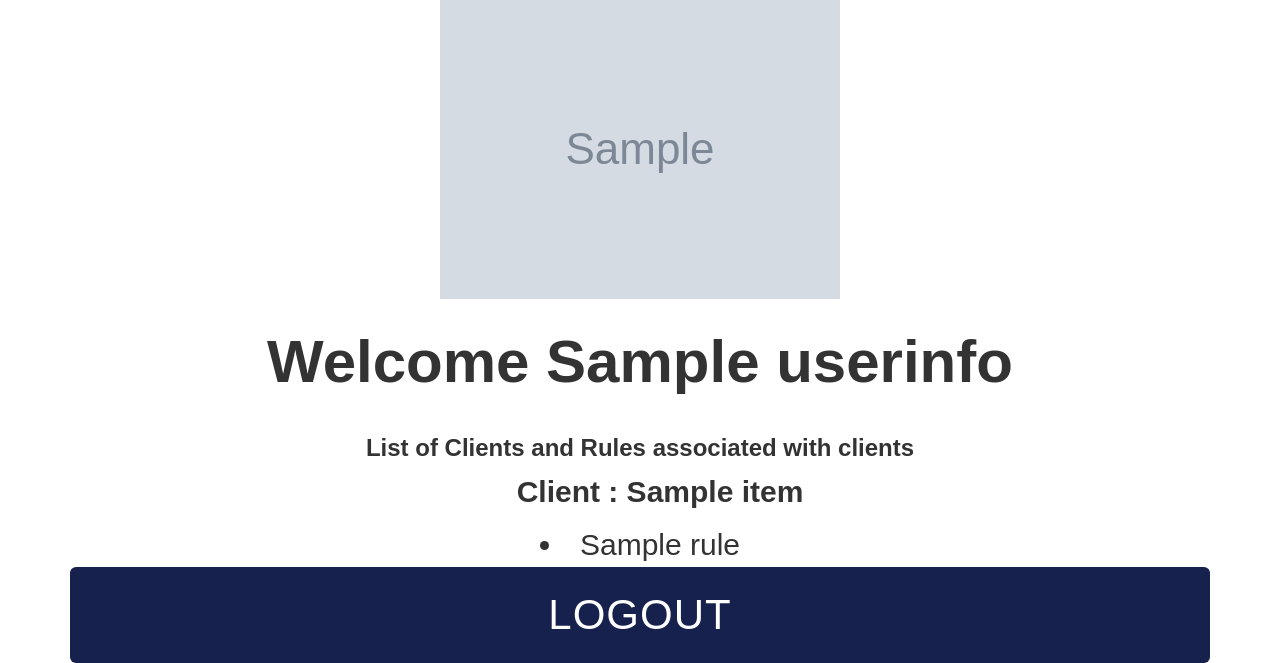
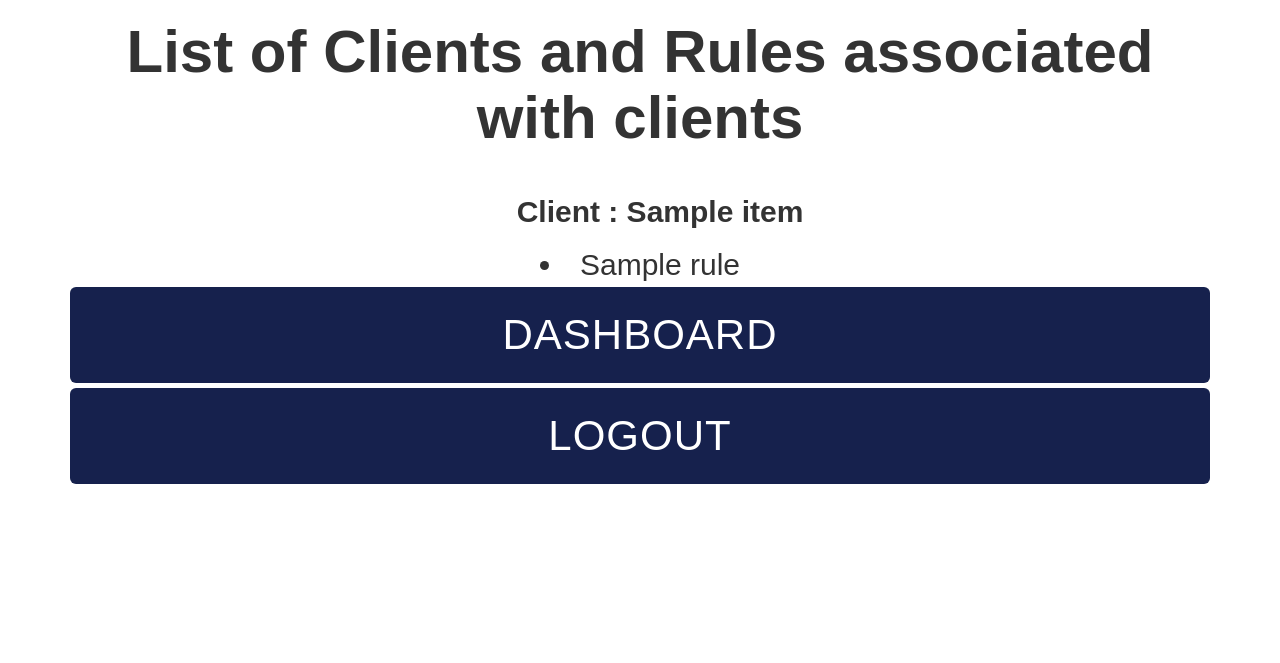
Before and after one commit to sidharth240887/auth0_Solution_App, a Flask app: template templates/appruledisplay.html in a window 1280 px wide. Shown: the part 316-979 px from the top of the page. After the commit the page ends 800 px from the top, so only its background shows below. Run offline with Flask 2, Linux system fonts and the light colour scheme; the template is opened without the code that fills it: most values are stand-ins (such as "Sample title", 1, 10 or a date in 2020); grey boxes marked "Sample" are stand-in pictures; parts of the project's set-up code (start-up, migrations or seed data) failed here and were passed over; some libraries are stand-ins or nearby versions; grey boxes are pictures that could not be loaded.

Commit message:
Add files via upload

```diff
--- a/templates/appruledisplay.html
+++ b/templates/appruledisplay.html
@@ -12,15 +12,14 @@
             <div class="login-page clearfix">
                 <div class="logged-in-box auth0-box logged-in">
                     <h1 id="logo"><img src="//cdn.auth0.com/samples/auth0_logo_final_blue_RGB.png" /></h1>
-                    <img class="avatar" src="{{userinfo['picture']}}"/>
-                    <h2><b>Welcome {{userinfo['name']}}</b></h2>
-                    <h3><b>List of Clients and Rules associated with clients</b></h3>
+                    <h2><b>List of Clients and Rules associated with clients</b></h2>
                     {%for item in client_rule_info%}
                     <ul><b>Client : {{item}}</b></ul>
                     {%for rule in client_rule_info[item]%}
                     <li>{{rule}}</li>
                     {% endfor %}
                     {% endfor %}
+                    <a id="qsClientBtn" class="btn btn-primary btn-lg btn-logout btn-block" href="/dashboard">Dashboard</a>
                     <a id="qsLogoutBtn" class="btn btn-primary btn-lg btn-logout btn-block" href="/logout">Logout</a>
                 </div>
             </div>
```
